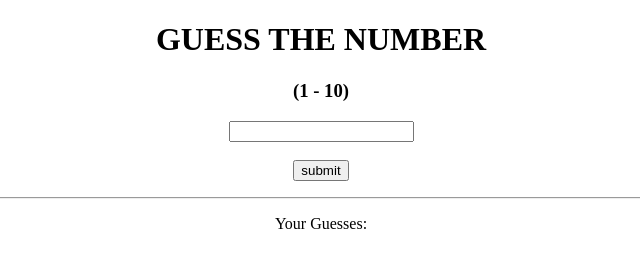
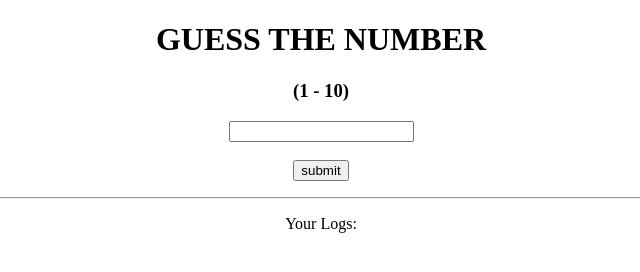
Before and after one commit to jefferson-salvador/GuessTheNumber, a plain HTML site: page index.html in a window 1280 px wide. Shown: the full height of the page, 319-959 px from the left. Drawn offline with Linux system fonts and the light colour scheme.

Commit message:
changed guesses to logs

```diff
--- a/index.html
+++ b/index.html
@@ -15,7 +15,7 @@
         </form>
         <p id="result"></p>
         <hr>
-        <p>Your Guesses: </p>
+        <p>Your Logs: </p>
         <p id="logs"></p>
     </center>
 
```
